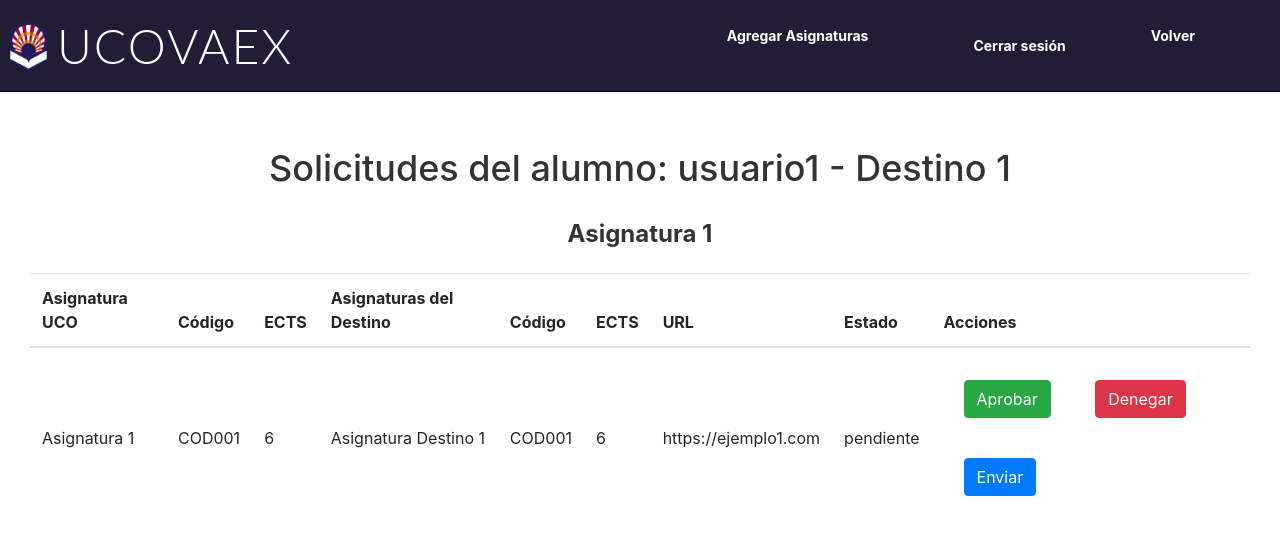
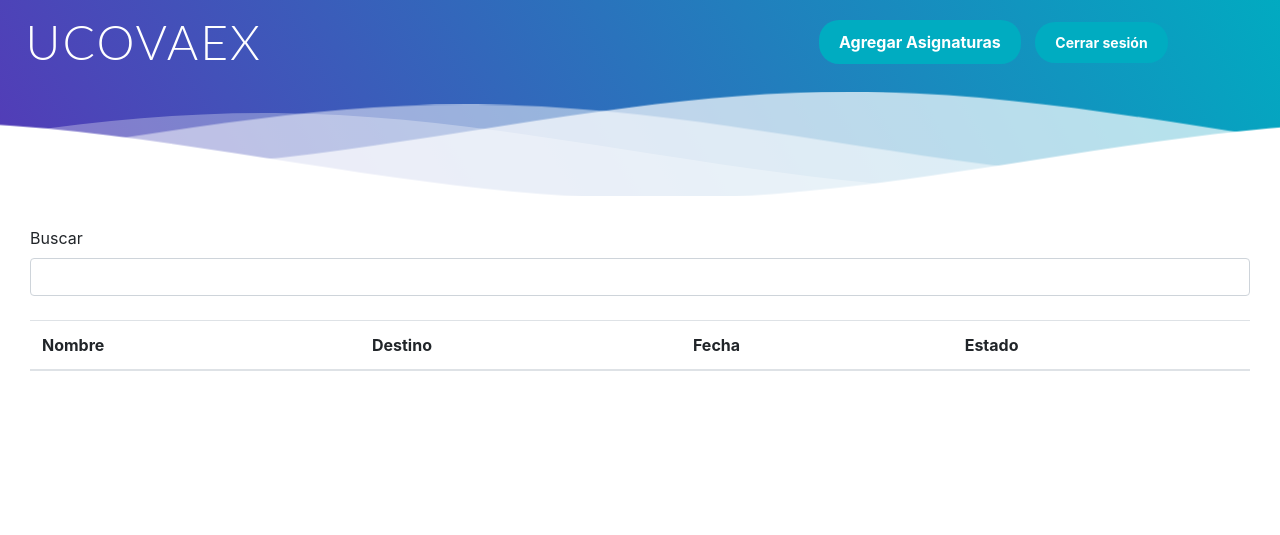
Before and after one commit to Jesawman/UCOVAEX, a Flask app: page /usuario/usuario1 in a window 1280 px wide. Shown: the top 535 px of the page. Run offline with Flask 2, Linux system fonts and the light colour scheme; data comes from the database, SQL or seed files in the repository; lists and menus that the app fills with data are empty; some libraries are stand-ins or nearby versions.

Commit message:
Update alumno_sol.html

```diff
--- a/templates/alumno_sol.html
+++ b/templates/alumno_sol.html
@@ -1,134 +1,179 @@
 <!DOCTYPE html>
-<html lang="es">
+<html lang="en">
+
 <head>
     <meta charset="UTF-8">
     <meta name="viewport" content="width=device-width, initial-scale=1.0">
     <meta http-equiv="X-UA-Compatible" content="ie=edge">
-    <title>{{ alumno }} - {{ destino }}</title>
+    <title>Administrar Solicitudes</title>
     <link rel="shortcut icon" href="{{ url_for('static', filename='images/favicon.ico') }}">
-    <link rel="stylesheet" href="https://stackpath.bootstrapcdn.com/bootstrap/4.3.1/css/bootstrap.min.css" integrity="sha384-ggOyR0iXCbMQv3Xipma34MD+dH/1fQ784/j6cY/iJTQUOhcWr7x9JvoRxT2MZw1T" crossorigin="anonymous">
-    <link rel="stylesheet" href="https://use.fontawesome.com/releases/v5.8.1/css/all.css" integrity="sha384-50oBUHEmvpQ+1lW4y57PTFmhCaXp0ML5d60M1M7uH2+nqUivzIebhndOJK28anvf" crossorigin="anonymous">
+    <link rel="stylesheet" href="https://stackpath.bootstrapcdn.com/bootstrap/4.3.1/css/bootstrap.min.css"
+        integrity="sha384-ggOyR0iXCbMQv3Xipma34MD+dH/1fQ784/j6cY/iJTQUOhcWr7x9JvoRxT2MZw1T"
+        crossorigin="anonymous">
+    <link rel="stylesheet" href="https://use.fontawesome.com/releases/v5.8.1/css/all.css"
+        integrity="sha384-50oBUHEmvpQ+1lW4y57PTFmhCaXp0ML5d60M1M7uH2+nqUivzIebhndOJK28anvf" crossorigin="anonymous">
     <link rel="stylesheet" href="/static/css/style.css">
+
+    <style>
+        .inner-header {
+                height: -1;
+                width: 100%;
+                margin: -3%;
+                padding: 5%;
+                text-align: left;
+                display: flex;
+                justify-content: space-between;
+                align-items: center
+        }
+        .button {
+            background-color: rgba(0, 172, 193, 1);
+            border: none;
+            color: #fff;
+            padding: 10px 20px;
+            text-align: center;
+            display: inline-block;
+            text-decoration: none;
+            font-size: 16px;
+            margin: 0 10px 0 0;
+            border-radius: 20px;
+            transition: background-color 0.3s, color 0.3s;
+        }
+
+        .button:hover {
+            background-color: rgba(84, 58, 183, 1);
+            color: #fff;
+            text-decoration: none;
+        }
+
+        .inner-header {
+            display: flex; /* Usa flexbox para alinear los elementos horizontalmente */
+            justify-content: space-between; /* Alinea los elementos a ambos lados */
+            align-items: center; /* Centra los elementos verticalmente */
+        }
+
+        .inner-header h1 {
+            margin: 0;
+        }
+
+    </style>
 </head>
+
 <body>
-    <header>
-        <a href="/">
-            <img src="/static/images/logo.png" alt="Logo de UCOVAEX">
-        </a>
-        <h1 style="margin: 0;">UCOVAEX</h1>
-        <div style="flex-grow: 1;"></div>
-        <a href="{{ url_for('agregar_asignatura') }}" class="button" style="font-size: 14px;">Agregar Asignaturas</a>
+    <div class="header">
+            <div class="inner-header">
+                <h1>UCOVAEX</h1>
                 <form action="{{ url_for('logout') }}" method="post">
+                <a href="{{ url_for('agregar_asignatura') }}" class="button">Agregar Asignaturas</a>
                 <button type="submit" class="button" style="font-size: 14px;">Cerrar sesión</button>
                 </form>
-        <a href="/administracion" class="button" style="font-size: 14px;">Volver</a>
-    </header>
+            </div>
+            <div>
+                <svg class="waves" xmlns="http://www.w3.org/2000/svg" xmlns:xlink="http://www.w3.org/1999/xlink"
+                    viewBox="0 24 150 28" preserveAspectRatio="none" shape-rendering="auto">
+                    <defs>
+                        <path id="gentle-wave"
+                            d="M-160 44c30 0 58-18 88-18s 58 18 88 18 58-18 88-18 58 18 88 18 v44h-352z" />
+                    </defs>
+                    <g class="parallax">
+                        <use xlink:href="#gentle-wave" x="48" y="0" fill="rgba(255,255,255,0.7" />
+                        <use xlink:href="#gentle-wave" x="48" y="3" fill="rgba(255,255,255,0.5)" />
+                        <use xlink:href="#gentle-wave" x="48" y="5" fill="rgba(255,255,255,0.3)" />
+                        <use xlink:href="#gentle-wave" x="48" y="7" fill="#fff" />
+                    </g>
+                </svg>
+            </div>
+        </div>
     <div class="container">
         <div class="row">
+        </div>
+        <div class="row">
             <div class="col-md-12">
-                <h1>Valoración de Solicitudes</h1>
+                <div class="form-outline mb-4">
+                    <label class="form-label" for="datatable-search-input">Buscar</label>
+                    <input type="text" class="form-control" id="datatable-search-input" />
+                </div>
             </div>
         </div>
         <div class="row">
             <div class="col-md-12">
-                <h2>Solicitudes del alumno: {{ alumno }} - {{ destino }}</h2>
+                <div id="datatable">
                 </div>
             </div>
-        {% for asignatura_uco, solicitudes_destino in grupos_solicitudes.items() %}
+        </div>
         <div class="row">
             <div class="col-md-12">
-                    <h3>{{ asignatura_uco }}</h3>
-                </div>
-            </div>
-            <table class="table">
+                <table id="table" class="table"
+                    data-toggle="table"
+                    data-search="true"
+                    data-filter-control="true"
+                    data-show-export="true"
+                    data-click-to-select="true"
+                    data-toolbar="#toolbar">
                     <thead>
                         <tr>
-                        <th>Asignatura UCO</th>
-                        <th>Código</th>
-                        <th>ECTS</th>
-                        <th>Asignaturas del Destino</th>
-                        <th>Código</th>
-                        <th>ECTS</th>
-                        <th>URL</th>
-                        <th>Estado</th>
-                        <th>Acciones</th>
+                            <th data-field="usuario" data-filter-control="input" data-sortable="true">Nombre</th>
+                            <th data-field="nombre_destino" data-filter-control="input" data-sortable="true">Destino</th>
+                            <th data-field="fecha" data-filter-control="input" data-sortable="true">Fecha</th>
+                            <th data-field="estado" data-filter-control="input" data-sortable="true">Estado</th>
                         </tr>
                     </thead>
                     <tbody>
-                    {% for solicitud in solicitudes_destino %}
+                        {% for solicitud in solicitudes %}
                         <tr>
-                            {% if loop.index == 1 %}
-                                <td rowspan="{{ solicitudes_destino|length }}" class="align-middle">{{ asignatura_uco }}</td>
-                                <td rowspan="{{ solicitudes_destino|length }}" class="align-middle">{{ solicitud['codigo_uco'] }}</td>
-                                <td rowspan="{{ solicitudes_destino|length }}" class="align-middle">{{ solicitud['ects_uco'] }}</td>
-                            {% endif %}
-                            <td class="align-middle">{{ solicitud['nombre_destino'] }}</td>
-                            <td class="align-middle">{{ solicitud['codigo_destino'] }}</td>
-                            <td class="align-middle">{{ solicitud['ects_destino'] }}</td>
-                            <td class="align-middle">{{ solicitud['url'] }}</td>
-                            <td class="align-middle">{{ solicitud['estado'] }}</td>
-                            {% if loop.index == 1 %}
-                                <td rowspan="{{ solicitudes_destino|length }}" class="align-middle">
-                                    <button type="button" class="btn btn-success" onclick="aprobarSolicitud('{{ solicitud['codigo_uco'] }}')">Aprobar</button>
-                                    <button type="button" class="btn btn-danger" onclick="denegarSolicitud('{{ solicitud['codigo_uco'] }}')">Denegar</button>
-                                    <button type="button" class="btn btn-primary" onclick="enviarComision('{{ solicitud['codigo_uco'] }}')">Enviar</button>
-                                </td>
-                            {% endif %}
+                            <td><a href="/usuario/{{ solicitud['usuario'] }}">{{ solicitud['usuario'] }}</a></td>
+                            <td>{{ solicitud['nombre_destino'] }}</td>
+                            <td>{{ solicitud['fecha'] }}</td>
+                            <td>{{ solicitud['estado'] }}</td>
                         </tr>
                         {% endfor %}
                     </tbody>
                 </table>
-        {% endfor %}
             </div>
-</body>
-</html>
+        </div>
+    </div>
+    <script>
+        // Get the input field and table
+        const input = document.getElementById("datatable-search-input");
+        const table = document.getElementById("table");
 
-<script>
-    function aprobarSolicitud(codigo_uco) {
-        var form = document.createElement('form');
-        form.method = 'POST';
-        form.action = '/aprobar';
+        // Add an event listener to the input field
+        input.addEventListener("input", filterTable);
 
-        var input = document.createElement('input');
-        input.type = 'hidden';
-        input.name = 'codigo_uco';
-        input.value = codigo_uco;
+        // Function to filter the table based on the input value
+        function filterTable() {
+            // Get the input value
+            const filterValue = input.value.toLowerCase();
 
-        form.appendChild(input);
+            // Get all the rows in the table body
+            const rows = table.getElementsByTagName("tbody")[0].getElementsByTagName("tr");
 
-        document.body.appendChild(form);
-        form.submit();
+            // Loop through each row and hide/show based on the filter value
+            for (let i = 0; i < rows.length; i++) {
+                const row = rows[i];
+                const columns = row.getElementsByTagName("td");
+                let foundMatch = false;
+
+                // Loop through each column in the row
+                for (let j = 0; j < columns.length; j++) {
+                    const column = columns[j];
+                    const cellValue = column.innerText.toLowerCase();
+
+                    // Check if the cell value contains the filter value
+                    if (cellValue.includes(filterValue)) {
+                        foundMatch = true;
+                        break;
+                    }
                 }
 
-    function denegarSolicitud(codigo_uco) {
-        var form = document.createElement('form');
-        form.method = 'POST';
-        form.action = '/denegar';
-
-        var input = document.createElement('input');
-        input.type = 'hidden';
-        input.name = 'codigo_uco';
-        input.value = codigo_uco;
-
-        form.appendChild(input);
-
-        document.body.appendChild(form);
-        form.submit();
+                // Hide/show the row based on the filter value
+                if (foundMatch) {
+                    row.style.display = "";
+                } else {
+                    row.style.display = "none";
                 }
-
-    function enviarComision(codigo_uco) {
-        var form = document.createElement('form');
-        form.method = 'POST';
-        form.action = '/enviar';
-
-        var input = document.createElement('input');
-        input.type = 'hidden';
-        input.name = 'codigo_uco';
-        input.value = codigo_uco;
-
-        form.appendChild(input);
-
-        document.body.appendChild(form);
-        form.submit();
+            }
         }
     </script>
+</body>
+
+</html>
```
Lines whose indentation alone changed are shown as unchanged.
